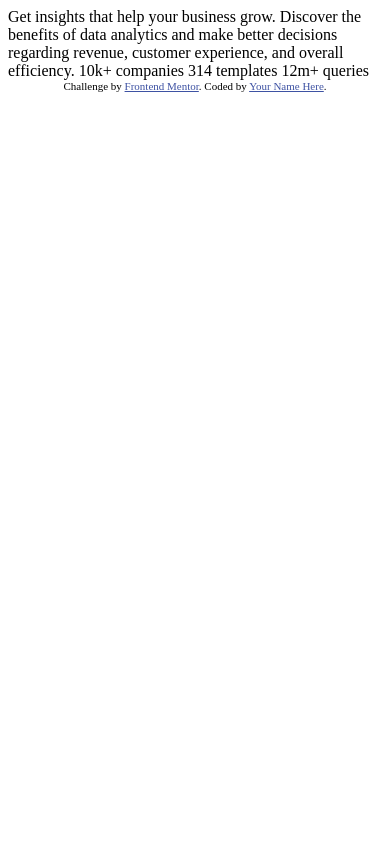
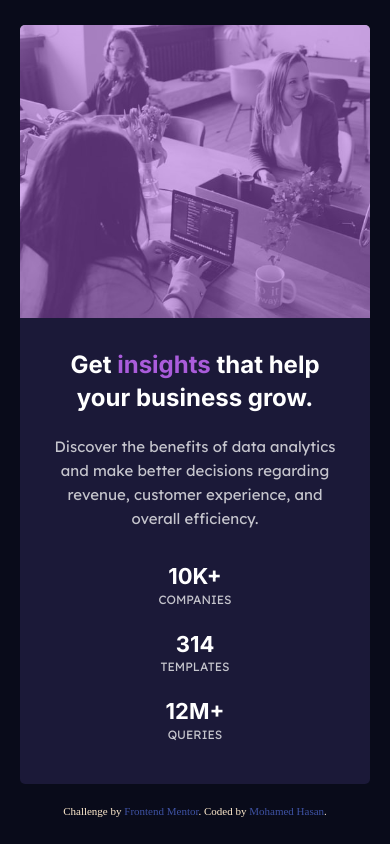
Before and after one commit to pixalloy/Stats-preview-card-component, a plain HTML site: page index.html in a window 390 px wide. Drawn offline with Linux system fonts and the light colour scheme.

Commit message:
uploading files

```diff
--- a/assets/css/style.css
+++ b/assets/css/style.css
@@ -9,11 +9,40 @@
 
 html {
   font-size: 62.5%;
+  line-height: 1.6;
+  height: 100%;
+}
+
+@media (max-width: 940px) {
+  html {
+    line-height: 1.4;
+  }
 }
 
 body {
   -webkit-box-sizing: border-box;
           box-sizing: border-box;
+  background-color: #090b1a;
+  display: -webkit-box;
+  display: -ms-flexbox;
+  display: flex;
+  -webkit-box-align: center;
+      -ms-flex-align: center;
+          align-items: center;
+  -webkit-box-orient: vertical;
+  -webkit-box-direction: normal;
+      -ms-flex-direction: column;
+          flex-direction: column;
+  -webkit-box-pack: center;
+      -ms-flex-pack: center;
+          justify-content: center;
+  height: 100%;
+}
+
+@media (max-width: 680px) {
+  body {
+    padding: 2rem;
+  }
 }
 
 *:link,
@@ -21,3 +50,185 @@ body {
   text-decoration: none;
   color: inherit;
 }
+
+.heading--1 {
+  font-size: 3.2rem;
+  font-family: "Inter", sans-serif;
+  font-weight: 700;
+  color: white;
+}
+
+@media (max-width: 940px) {
+  .heading--1 {
+    font-size: 2.4rem;
+  }
+}
+
+@media (max-width: 680px) {
+  .heading--1 {
+    text-align: center;
+  }
+}
+
+.heading--violet {
+  color: #aa5cdb;
+}
+
+.paragraph--1 {
+  color: rgba(255, 255, 255, 0.75);
+  font-size: 1.5rem;
+  font-family: "Lexend Deca", sans-serif;
+  font-weight: 400;
+}
+
+@media (max-width: 940px) {
+  .paragraph--1 {
+    line-height: 1.6;
+  }
+}
+
+@media (max-width: 680px) {
+  .paragraph--1 {
+    text-align: center;
+    margin: 2rem 0;
+  }
+}
+
+.heading--2 {
+  font-size: 2.8rem;
+  font-family: "Inter", sans-serif;
+  font-weight: 700;
+  color: white;
+  text-transform: uppercase;
+  line-height: 1.4;
+}
+
+@media (max-width: 940px) {
+  .heading--2 {
+    font-size: 2.2rem;
+  }
+}
+
+.paragraph--2 {
+  color: rgba(255, 255, 255, 0.75);
+  font-size: 1.2rem;
+  font-family: "Lexend Deca", sans-serif;
+  font-weight: 400;
+  text-transform: uppercase;
+}
+
+.card {
+  display: -webkit-box;
+  display: -ms-flexbox;
+  display: flex;
+  max-width: 1000px;
+  border-radius: 0.5rem;
+  overflow-x: hidden;
+  margin-bottom: 2rem;
+}
+
+@media (max-width: 680px) {
+  .card {
+    -webkit-box-orient: vertical;
+    -webkit-box-direction: reverse;
+        -ms-flex-direction: column-reverse;
+            flex-direction: column-reverse;
+    max-width: 37.5rem;
+  }
+}
+
+.card__info {
+  background-color: #1b1938;
+  width: 52%;
+  padding: 6rem 10rem 4rem 6rem;
+  display: -webkit-box;
+  display: -ms-flexbox;
+  display: flex;
+  -webkit-box-orient: vertical;
+  -webkit-box-direction: normal;
+      -ms-flex-direction: column;
+          flex-direction: column;
+  -webkit-box-pack: justify;
+      -ms-flex-pack: justify;
+          justify-content: space-between;
+}
+
+@media (max-width: 940px) {
+  .card__info {
+    padding: 5rem;
+  }
+}
+
+@media (max-width: 780px) {
+  .card__info {
+    padding: 3rem;
+  }
+}
+
+@media (max-width: 680px) {
+  .card__info {
+    width: 100%;
+  }
+}
+
+.card__status-container {
+  display: -webkit-box;
+  display: -ms-flexbox;
+  display: flex;
+  -webkit-box-pack: justify;
+      -ms-flex-pack: justify;
+          justify-content: space-between;
+}
+
+@media (max-width: 680px) {
+  .card__status-container {
+    -webkit-box-orient: vertical;
+    -webkit-box-direction: normal;
+        -ms-flex-direction: column;
+            flex-direction: column;
+    -webkit-box-align: center;
+        -ms-flex-align: center;
+            align-items: center;
+  }
+}
+
+@media (max-width: 680px) {
+  .card__status-box {
+    padding: 1rem;
+    text-align: center;
+  }
+}
+
+.card__img-container {
+  position: relative;
+  width: 48%;
+  height: 100%;
+}
+
+@media (max-width: 680px) {
+  .card__img-container {
+    width: 100%;
+  }
+}
+
+.card__img-container::after {
+  content: "";
+  position: absolute;
+  width: 100%;
+  height: 100%;
+  top: 0;
+  left: 0;
+  background-color: #aa5cdb;
+  opacity: 0.5;
+}
+
+.card__img {
+  width: 100%;
+  height: 100%;
+  -o-object-fit: cover;
+     object-fit: cover;
+}
+
+.container {
+  height: 100%;
+}
--- a/index.html
+++ b/index.html
@@ -1,8 +1,10 @@
 <!DOCTYPE html>
 <html lang="en">
+
 <head>
   <meta charset="UTF-8">
-  <meta name="viewport" content="width=device-width, initial-scale=1.0"> <!-- displays site properly based on user's device -->
+  <meta name="viewport" content="width=device-width, initial-scale=1.0">
+  <!-- displays site properly based on user's device -->
 
   <link rel="icon" type="image/png" sizes="32x32" href="./images/favicon-32x32.png">
 
@@ -10,24 +12,60 @@
 
   <!-- Feel free to remove these styles or customise in your own stylesheet 👍 -->
   <style>
-    .attribution { font-size: 11px; text-align: center; }
-    .attribution a { color: hsl(228, 45%, 44%); }
+    .attribution {
+      font-size: 11px;
+      text-align: center;
+      color: blanchedalmond;
+    }
+
+    .attribution a {
+      color: hsl(228, 45%, 44%);
+    }
   </style>
+
+  <!-- Google Fonts -------------------------------------------->
+  <link rel="preconnect" href="https://fonts.googleapis.com">
+  <link rel="preconnect" href="https://fonts.gstatic.com" crossorigin>
+  <link href="https://fonts.googleapis.com/css2?family=Inter:wght@400;700&family=Lexend+Deca&display=swap"
+    rel="stylesheet">
+
+  <link rel="stylesheet" href="assets/css/style.css">
 </head>
+
 <body>
+  <main class="card">
+    <div class="card__info">
+      <h1 class="heading--1">Get <span class="heading--violet">insights</span> that help your business grow.</h1>
 
-  Get insights that help your business grow.
+      <p class="paragraph--1">Discover the benefits of data analytics and make better decisions regarding revenue,
+        customer
+        experience, and overall efficiency.</p>
+      <div class="card__status-container">
+        <div class="card__status-box">
+          <h2 class="heading--2">10k+</h2>
+          <p class="paragraph--2">companies</p>
+        </div>
+        <div class="card__status-box">
+          <h2 class="heading--2">314</h2>
+          <p class="paragraph--2">templates</p>
+        </div>
+        <div class="card__status-box">
+          <h2 class="heading--2">12m+</h2>
+          <p class="paragraph--2">queries</p>
+        </div>
+      </div>
+    </div>
+    <div class="card__img-container">
+      <img src="assets/media/images/image-header-desktop.jpg" alt="card img" class="card__img">
+    </div>
 
-  Discover the benefits of data analytics and make better decisions regarding revenue, customer
-  experience, and overall efficiency.
+  </main>
+  <fotter class="footer">
+    <div class="attribution">
+      Challenge by <a href="https://www.frontendmentor.io?ref=challenge" target="_blank">Frontend Mentor</a>.
+      Coded by <a target="_blank" href="https://github.com/pixalloy">Mohamed Hasan</a>.
+    </div>
+  </fotter>
+</body>
 
-  10k+ companies
-  314 templates
-  12m+ queries
-
-  <div class="attribution">
-    Challenge by <a href="https://www.frontendmentor.io?ref=challenge" target="_blank">Frontend Mentor</a>.
-    Coded by <a href="#">Your Name Here</a>.
-  </div>
-</body>
 </html>
```
